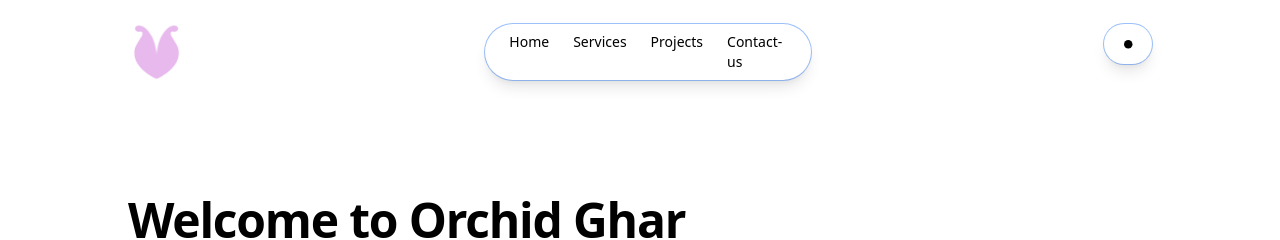
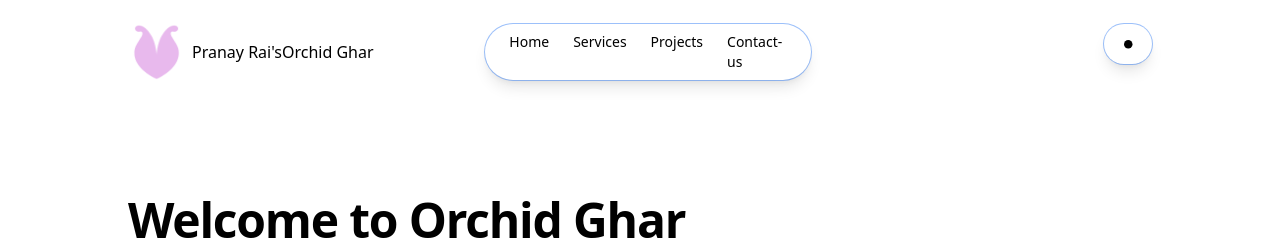
Before and after one commit to OrchidGhar/orchidghar.github.io, a Jekyll site: the page built from index.html, in a window 1280 px wide. Shown: the top 240 px of the page. Built offline with Jekyll 4.4.1, drawn with Linux system fonts in a browser that asks for light colours; nearby versions of some CDN libraries.

Commit message:
header nav updated

```diff
--- a/_includes/header.html
+++ b/_includes/header.html
@@ -44,6 +44,8 @@
                       alt="Orchid Ghar Logo"
                       class="h-14 w-14 mr-2"
                     />
+                    <div>Pranay Rai's</div>
+                    <div>Orchid Ghar</div>
               </div>
               <div class="flex flex-1 justify-end md:justify-center">
                 <div
```
